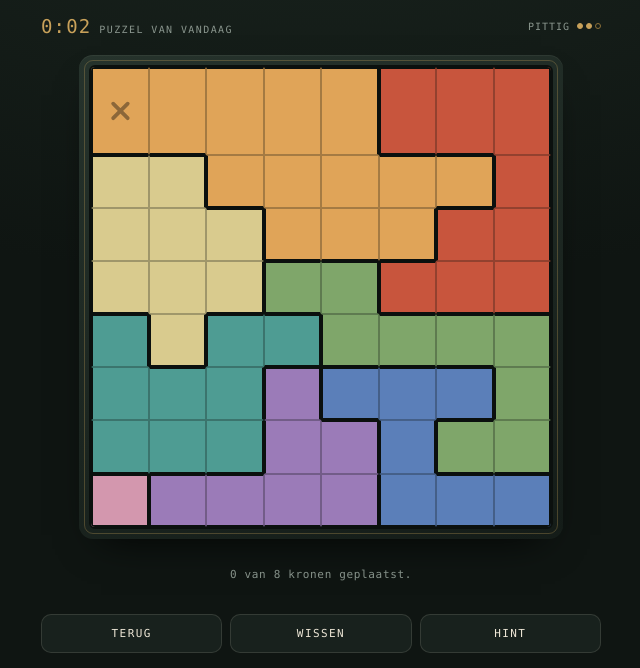
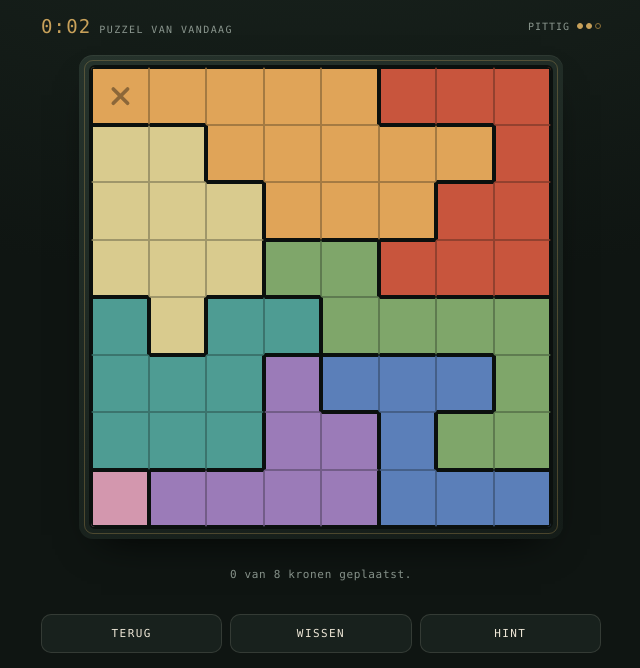
Before and after one commit to TheNosh/Queens, a plain HTML site: page index.html in a window 1280 px wide. Both pictures are taken after a click on the button 438 px from the left and 212 px from the top of the page. Shown: the part 117-785 px from the top of the page, without its empty margins (319-959 px from the left). Drawn offline with Linux system fonts and the light colour scheme.

Commit message:
Add files via upload

```diff
--- a/index.html
+++ b/index.html
@@ -91,6 +91,7 @@
     border:.5px solid rgba(11,16,14,.28);
     background:var(--fill);
     display:flex;align-items:center;justify-content:center;
+    min-width:0;min-height:0;aspect-ratio:auto;
     cursor:pointer;user-select:none;
     transition:filter .12s ease;
   }
@@ -103,7 +104,7 @@
     content:"";position:absolute;inset:3px;border:2px solid var(--ink);border-radius:3px;opacity:.75;
   }
   @media (hover:hover){ .cell:hover{filter:brightness(1.07)} }
-  .cell svg{width:64%;height:64%;display:block}
+  .cell svg{position:absolute;left:18%;top:18%;width:64%;height:64%;display:block}
   .mark-x{stroke:var(--glyph);stroke-width:2.6;stroke-linecap:round;fill:none;opacity:.42}
   .mark-crown{fill:var(--glyph)}
   .cell.placed svg{animation:settle .22s cubic-bezier(.34,1.56,.64,1)}
@@ -524,6 +525,7 @@ function say(text,kind){
 function drawBoard(){
   const n=state.n,region=state.puzzle.region;
   boardEl.style.gridTemplateColumns="repeat("+n+",1fr)";
+  boardEl.style.gridTemplateRows="repeat("+n+",1fr)";
   boardEl.innerHTML="";
   state.cells=[];
   for(let i=0;i<n*n;i++){
```
